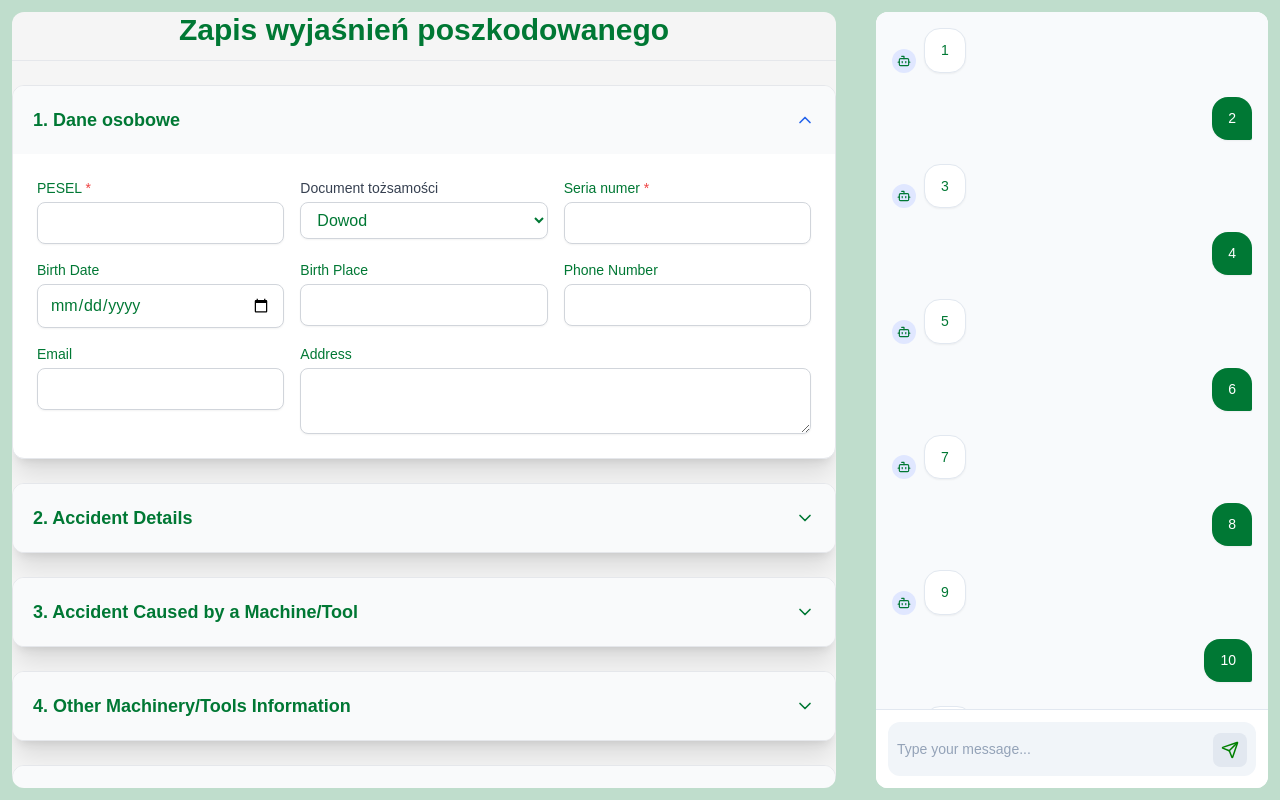
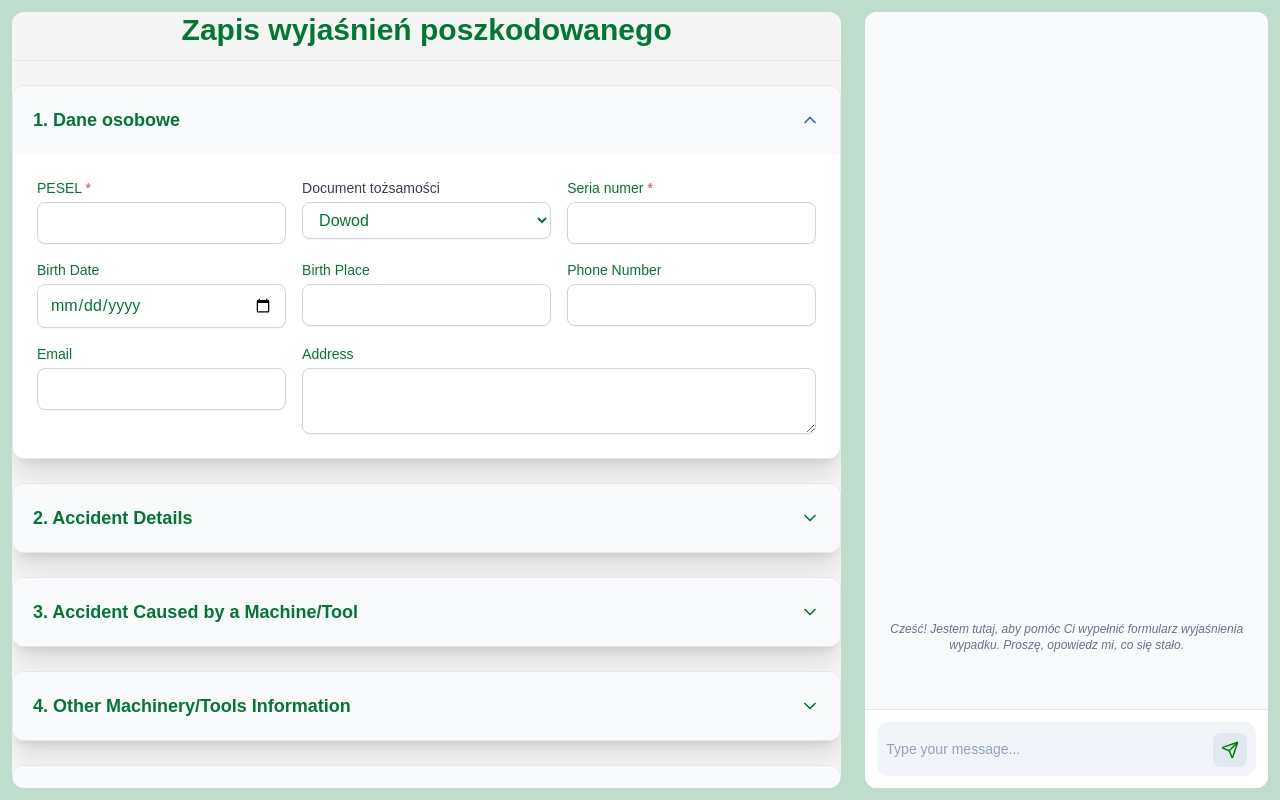
Before and after one commit to MsNobody001/hacknation, a React (Vite) app in the folder front/: page / in a window 1280 px wide. Built offline with nearby package versions, Linux system fonts and the light colour scheme.

Commit message:
Add chat request

```diff
--- a/front/src/components/App.tsx
+++ b/front/src/components/App.tsx
@@ -5,94 +5,18 @@ import { Message } from '@/types';
 import { ChatWidget } from './ChatWidget';
 
 const App = () => {
-  const initialHistory: Message[] = [
-    {
-      id: '1',
-      text: '1',
-      sender: 'agent',
-      timestamp: new Date(Date.now() - 1000 * 60 * 60), // 1 hour ago
-    },
-    {
-      id: '2',
-      text: '2',
-      sender: 'user',
-      timestamp: new Date(Date.now() - 1000 * 60 * 55),
-    },
-    {
-      id: '3',
-      text: '3',
-      sender: 'agent',
-      timestamp: new Date(Date.now() - 1000 * 60 * 50), // 1 hour ago
-    },
-    {
-      id: '4',
-      text: '4',
-      sender: 'user',
-      timestamp: new Date(Date.now() - 1000 * 60 * 45),
-    },
-    {
-      id: '5',
-      text: '5',
-      sender: 'agent',
-      timestamp: new Date(Date.now() - 1000 * 60 * 40), // 1 hour ago
-    },
-    {
-      id: '6',
-      text: '6',
-      sender: 'user',
-      timestamp: new Date(Date.now() - 1000 * 60 * 35),
-    },
-    {
-      id: '7',
-      text: '7',
-      sender: 'agent',
-      timestamp: new Date(Date.now() - 1000 * 60 * 30), // 1 hour ago
-    },
-    {
-      id: '8',
-      text: '8',
-      sender: 'user',
-      timestamp: new Date(Date.now() - 1000 * 60 * 25),
-    },
-    {
-      id: '9',
-      text: '9',
-      sender: 'agent',
-      timestamp: new Date(Date.now() - 1000 * 60 * 20), // 1 hour ago
-    },
-    {
-      id: '10',
-      text: '10',
-      sender: 'user',
-      timestamp: new Date(Date.now() - 1000 * 60 * 15),
-    },
-        {
-      id: '11',
-      text: '11',
-      sender: 'agent',
-      timestamp: new Date(Date.now() - 1000 * 60 * 10), // 1 hour ago
-    },
-    {
-      id: '12',
-      text: '12',
-      sender: 'user',
-      timestamp: new Date(Date.now() - 1000 * 60 * 5),
-    },
-  ];
+  const chatHistory: Message[] = [];
 
   return (
     <>
-      <div className="grid grid-cols-3 gap-4 bg-[#00783440] text-[#007834] h-[100vh]">
+      <div className="grid grid-cols-3 bg-[#00783440] text-[#007834] h-[100vh]">
         <div className="col-span-2 margin-1 m-3 rounded-xl bg-neutral-100 max-h-full overflow-auto">
           <Routes>
             <Route path="/" element={<VictimExplanationForm />} />
           </Routes>
         </div>
         <div className="margin-1 m-3 rounded-xl bg-neutral-100 max-h-full overflow-auto relative">
-          <ChatWidget initialMessages={initialHistory} />
-          {/* <div className="absolute top-4 right-4 cursor-pointer hover:text-primary transition duration-150 ease-in-out border-2 border-primary rounded-xl p-1">
-            <ArrowLeft size={25}/>
-          </div> */}
+          <ChatWidget initialMessages={chatHistory} />
         </div>
       </div>
     </>
--- a/front/src/components/ChatWidget/ChatWidget.tsx
+++ b/front/src/components/ChatWidget/ChatWidget.tsx
@@ -1,6 +1,7 @@
 import React, { useState, useRef, useEffect, useCallback } from 'react'; // ADD useCallback
 import { Send, Bot } from 'lucide-react';
 import { Message } from '@/types';
+import { chatService } from '@/services/chat';
 
 export interface ChatWidgetProps {
   initialMessages?: Message[];
@@ -9,15 +10,27 @@ export interface ChatWidgetProps {
   agentAvatar?: string;
 }
 
+const MAX_HEIGHT_PX = 150;
+
 export const ChatWidget: React.FC<ChatWidgetProps> = ({ initialMessages = [] }) => {
   const [inputValue, setInputValue] = useState('');
-  const [messages, setMessages] = useState<Message[]>(initialMessages);
+  const [messages, setMessages] = useState<Message[]>(initialMessages.reverse());
   const [isTyping, setIsTyping] = useState(false);
 
   const messagesEndRef = useRef<HTMLDivElement>(null);
   const textareaRef = useRef<HTMLTextAreaElement>(null);
-  const MAX_HEIGHT_PX = 150;
-  // FUNCTION to adjust textarea height
+
+  const pushMessage = useCallback((text: string, sender: 'user' | 'agent') => {
+    setMessages(prevMessages => [
+      ...prevMessages,
+      {
+        id: crypto.randomUUID(),
+        text: text,
+        sender,
+      },
+    ]);
+  }, []);
+
   const adjustTextareaHeight = useCallback(() => {
     const textarea = textareaRef.current;
     if (textarea) {
@@ -41,16 +54,24 @@ export const ChatWidget: React.FC<ChatWidgetProps> = ({ initialMessages = [] })
 
     if (!inputValue.trim()) return;
 
-    const newMessage: Message = {
-      id: Date.now().toString(),
-      text: inputValue,
-      sender: 'user',
-      timestamp: new Date(),
-    };
+    pushMessage(inputValue, 'user');
 
-    setMessages(prev => [...prev, newMessage]);
+    setIsTyping(true);
+
+    chatService
+      .send_chat_msg(inputValue)
+      .then(response => {
+        pushMessage(response.response, 'agent');
+        setIsTyping(true);
+      })
+      .catch(() => {
+        void 0;
+      })
+      .finally(() => {
+        setIsTyping(false);
+      });
+
     setInputValue('');
-    setIsTyping(true);
 
     // Reset textarea height to 1 row after sending
     if (textareaRef.current) {
@@ -75,28 +96,26 @@ export const ChatWidget: React.FC<ChatWidgetProps> = ({ initialMessages = [] })
       `}
     >
       {/* Messages Area */}
-      <div className="flex-1 overflow-y-auto p-4 bg-slate-50 space-y-6">
+      <div className="flex-1 overflow-y-auto p-4 bg-slate-50 space-y-6 flex flex-col justify-end">
         {/* Date Separator Example */}
         {/* <div className="flex justify-center">
           <span className="text-xs font-medium text-slate-400 bg-slate-200/50 px-3 py-1 rounded-full">Today</span>
         </div> */}
 
+        {messages.length === 0 && (
+          <div className="flex justify-center my-4">
+            <span className="text-xs text-center text-slate-500 italic">
+              Cześć! Jestem tutaj, aby pomóc Ci wypełnić formularz wyjaśnienia wypadku. Proszę, opowiedz mi, co się
+              stało.
+            </span>
+          </div>
+        )}
+
         {messages.map(msg => {
           const isUser = msg.sender === 'user';
-          const isSystem = msg.sender === 'system';
-
-          if (isSystem) {
-            return (
-              <div key={msg.id} className="flex justify-center my-4">
-                <span className="text-xs text-slate-500 italic">{msg.text}</span>
-              </div>
-            );
-          }
-
           return (
             <div key={msg.id} className={`flex w-full ${isUser ? 'justify-end' : 'justify-start'}`}>
               <div className={`flex max-w-[80%] ${isUser ? 'flex-row-reverse' : 'flex-row'} items-end gap-2`}>
-                {/* Avatar (only for agent) */}
                 {!isUser && (
                   <div className="w-6 h-6 rounded-full bg-indigo-100 flex items-center justify-center flex-shrink-0">
                     <Bot size={14} />
--- a/front/src/constants.ts
+++ /dev/null
@@ -1 +0,0 @@
-export const API_URL = 'http://localhost:9090';
--- a/front/src/index.tsx
+++ b/front/src/index.tsx
@@ -1,7 +1,6 @@
 import React from 'react';
 import { createRoot  } from 'react-dom/client';
 import { BrowserRouter } from 'react-router-dom';
-import { ThemeProvider, createTheme } from '@mui/material';
 
 import './index.css';
 import { App } from './components';
@@ -9,24 +8,10 @@ import { App } from './components';
 const container = document.getElementById('root');
 const root = createRoot(container!);
 
-const theme = createTheme({
-  palette: {
-    primary: {
-      main: '#fff',
-    },
-    secondary: {
-      main: '#000',
-    },
-  },
-});
-
-
 root.render(
   <React.StrictMode>
     <BrowserRouter>
-      <ThemeProvider theme={theme}>
         <App />
-      </ThemeProvider>
     </BrowserRouter>
   </React.StrictMode>
 );
--- /dev/null
+++ b/front/src/services/chat.ts
@@ -0,0 +1,39 @@
+import axios from 'axios';
+
+export interface SendChatMsgResponse {
+  response: string;
+  session_id: string;
+  collected_data: {
+    accident_date: string | null,
+    accident_time: string | null,
+    location: string | null,
+    work_start_time: string | null,
+    work_end_time: string | null,
+    injury_type: string | null,
+    circumstances: string | null,
+    cause: string | null,
+    place_description: string | null,
+    medical_help: string | null,
+    investigation: string | null,
+    machines_involved: string | null,
+    machine_condition: string | null,
+    proper_use: string | null,
+    machine_description: string | null,
+    machine_certification: string | null,
+    machine_registry: string | null,
+    witnesses: string | null,
+    activity_before_accident: string | null,
+    event_sequence: string | null,
+    direct_cause: string | null,
+    indirect_causes: string | null
+  }
+}
+
+export const chatService = {
+  send_chat_msg: async (msg: string) => {
+    const response = await axios.post<SendChatMsgResponse>('https://webapp-user-assistant-ejhpgseje3f5c7ft.swedencentral-01.azurewebsites.net/accident-data-collector/', {
+      input: msg,
+    })
+    return response.data;
+  },
+};
--- a/front/src/services/customer.ts
+++ /dev/null
@@ -1,20 +0,0 @@
-import axios from 'axios';
-import { API_URL } from '../constants';
-
-export const customerService = {
-  signup: async (email: string, password: string, firstName: string, lastName: string, phone?: string) => {
-    return await axios.post(`${API_URL}/signup`, {
-      email,
-      password,
-      firstName,
-      lastName,
-      phone,
-    });
-  },
-  login: async (email: string, password: string) => {
-    return await axios.post(`${API_URL}/login`, {
-      email,
-      password,
-    });
-  },
-};
--- a/front/src/services/index.ts
+++ b/front/src/services/index.ts
@@ -1 +1 @@
-export { customerService } from './customer';
+export { chatService as customerService } from './chat';
--- a/front/src/types.ts
+++ b/front/src/types.ts
@@ -106,5 +106,4 @@ export interface Message {
   id: string;
   text: string;
   sender: 'user' | 'agent' | 'system';
-  timestamp: Date;
 }
```
